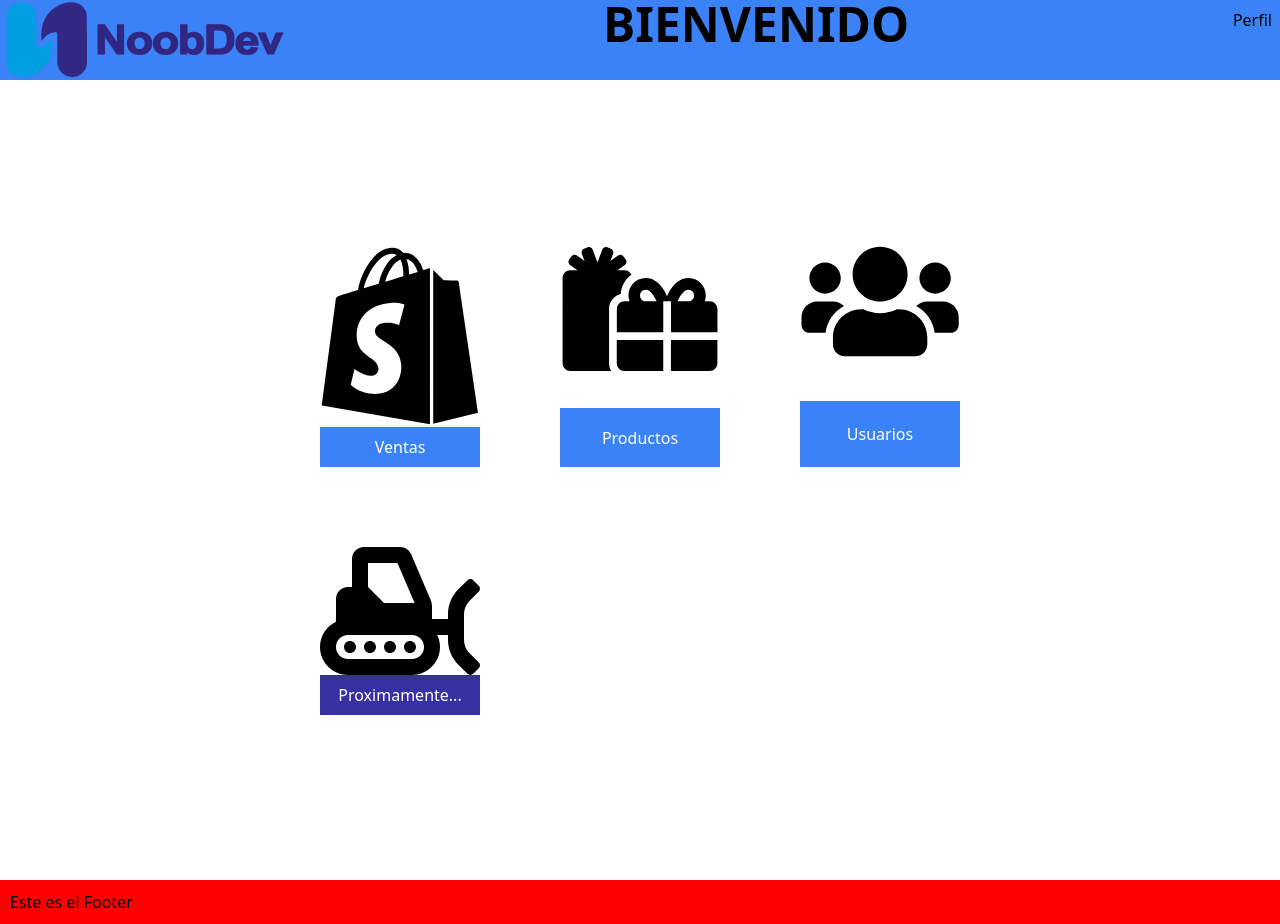
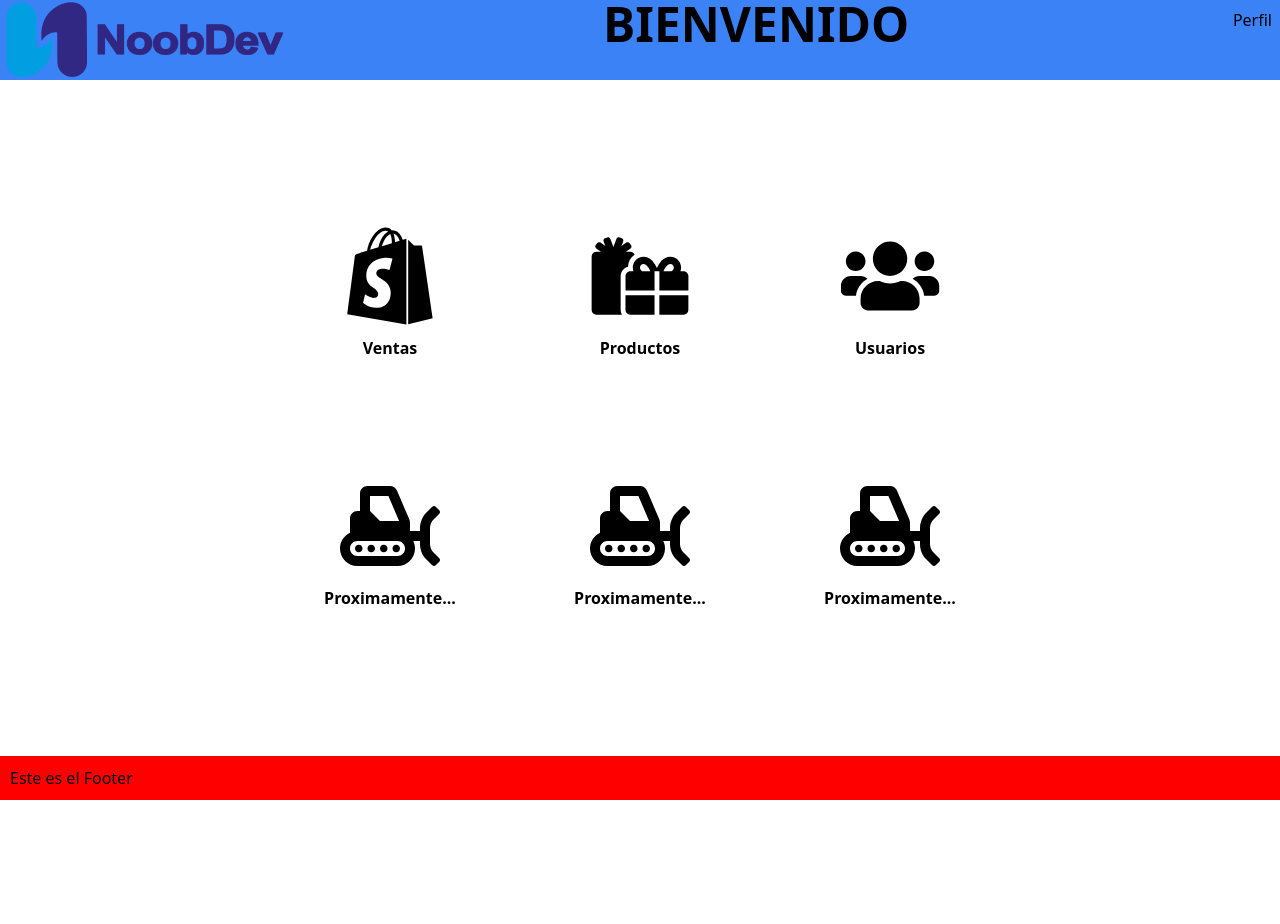
Before and after one commit to NoobDev-INC/ProyectoGestionVentas, a React (Create React App) app: page /menu in a window 1280 px wide. After the commit the page ends 800 px from the top, so only its background shows below. Built offline with nearby package versions, Linux system fonts and the light colour scheme.

Commit message:
Mejora de menú, creación de rutas internas en el menú y creación de Navbar interno

```diff
--- a/package.json
+++ b/package.json
@@ -11,6 +11,7 @@
     "react-dom": "^17.0.2",
     "react-router-dom": "^5.3.0",
     "react-scripts": "4.0.3",
+    "react-toastify": "^8.0.3",
     "web-vitals": "^1.0.1"
   },
   "scripts": {
--- a/src/App.jsx
+++ b/src/App.jsx
@@ -4,7 +4,7 @@ import Ventas from 'pages/Ventas';
 import Login from 'pages/login';
 import Menu from 'pages/menu';
 import PrivateLayout from 'layouts/PrivateLayout';
-
+import InternLayout from 'layouts/InternLayout';
 import{
   BrowserRouter as Router,
   Switch,
@@ -14,12 +14,13 @@ import{
 import 'styles/styles.css';
 
 
+
 function App() {
   return (
     <div className="App">
       <Router>
         <Switch>
-          <Route path={['/Index']}>
+          <Route path={['/index']}>
             <Layout>
               <Switch>
                 <Route path='/Index'>
@@ -28,17 +29,23 @@ function App() {
               </Switch>
             </Layout>
           </Route>
-          <Route path={['/menu','/Ventas']}>
+          <Route path={['/menu']}>
             <PrivateLayout>
               <Switch>
                 <Route path="/menu">
                   <Menu/>
                 </Route>
-                <Route path="/Ventas">
+              </Switch>
+            </PrivateLayout>
+          </Route>
+          <Route path={['/ventas']}>
+            <InternLayout>
+              <Switch>
+                <Route path="/ventas">
                   <Ventas/>
                 </Route>
               </Switch>
-            </PrivateLayout>
+            </InternLayout>
           </Route>
         </Switch>
       </Router>
--- /dev/null
+++ b/src/components/InternNavbar.jsx
@@ -0,0 +1,16 @@
+import React from 'react'
+import LogoHome from 'media/Home.svg'
+import { Link } from 'react-router-dom'
+const InternNavbar = () => {
+    return (
+        <div>
+            <Link to= "/menu">
+                <ul className="Navbar flex bg-blue-500  justify-between">
+                    <img className='h-16 w-50' src={LogoHome} alt='Home' />
+                    <li className="m-2">Perfil</li>
+                </ul>
+            </Link>
+        </div>
+    )
+}
+export default InternNavbar
--- /dev/null
+++ b/src/layouts/InternLayout.jsx
@@ -0,0 +1,16 @@
+import InternNavbar from 'components/InternNavbar';
+import Footer from 'components/Footer';
+import React from 'react';
+import 'styles/styles.css';
+
+const InternLayout = ({children}) => {
+    return (
+        <div className = 'mainContainer'>
+            <InternNavbar/>
+            <main>{children}</main>
+            <Footer/>
+        </div>
+    )
+}
+
+export default InternLayout
--- a/src/pages/menu.jsx
+++ b/src/pages/menu.jsx
@@ -1,33 +1,47 @@
 import React from 'react'
-import LogoV from 'media/Venta.svg'
-import LogoP from 'media/Producto.svg'
-import LogoU from 'media/Usuarios.svg'
-import LogoB from 'media/Build.svg'
+import { ReactComponent as LogoV } from 'media/Venta.svg'
+import { ReactComponent as LogoP } from 'media/Producto.svg'
+import { ReactComponent as LogoU } from 'media/Usuarios.svg'
+import { ReactComponent as LogoB } from 'media/Build.svg'
+import { Link } from 'react-router-dom'
+import '../styles/styles.css'
 
 const menu = () => {
     return (
-        <div>
-            <ul className="flex h-screen justify-center">
-                <div className="grid grid-cols-3 gap-20 place-content-center ">
-                    <section className="grid  hover:bg-indigo-400 cursor-pointer">
-                        <img src={LogoV} alt="Venta" />
-                        <button className="border-double text-white bg-blue-500 h-10">Ventas</button>
+        <ul className="menu">
+            <div className="menu-container">
+                <div className="items-file">
+                    <Link to= "/Ventas">
+                        <section className="container-item">
+                            <LogoV />
+                            <p className="item-button">Ventas</p>
+                        </section>
+                    </Link>
+                    <section className="container-item">
+                        <LogoP />
+                        <p className="item-button">Productos</p>
                     </section>
-                    <section className="grid  hover:bg-indigo-400 cursor-pointer">
-                        <img src={LogoP} alt="Producto" />
-                        <button className="border-double text-white bg-blue-500 ">Productos</button>
-                    </section>
-                    <section className="grid  hover:bg-indigo-400 cursor-pointer">
-                        <img src={LogoU} alt="Usuarios" />
-                        <button className="border-double text-white bg-blue-500 ">Usuarios</button>
-                    </section>
-                    <section className="grid  hover:bg-indigo-400 cursor-pointer">
-                        <img src={LogoB} alt="Proximamente" />
-                        <button className="border-double text-white bg-indigo-800  w-40 h-10 ">Proximamente...</button>
+                    <section className="container-item">
+                        <LogoU />
+                        <p className="item-button">Usuarios</p>
                     </section>
                 </div>
-            </ul>
-        </div>
+                <div className="items-file">
+                    <section className="container-item">
+                        <LogoB />
+                        <p className="item-button">Proximamente...</p>
+                    </section>
+                    <section className="container-item">
+                        <LogoB />
+                        <p className="item-button">Proximamente...</p>
+                    </section>
+                    <section className="container-item">
+                        <LogoB />
+                        <p className="item-button">Proximamente...</p>
+                    </section>
+                </div>
+            </div>
+        </ul >
     )
 }
 
--- a/src/styles/styles.css
+++ b/src/styles/styles.css
@@ -1,17 +1,73 @@
 @tailwind base;
 @tailwind components;
 @tailwind utilities;
-.mainContainer{
+.mainContainer {
     display: flex;
     flex-direction: column;
     height: 100vh;
 }
 
-.mainContainer > main{
+.mainContainer>main {
     height: 100%;
 }
 
-.mainContainer > footer{
+.mainContainer>footer {
     background-color: red;
     padding: 10px;
 }
+
+.menu {
+    width: 100%;
+    height: 100%;
+    display: flex;
+    align-items: center;
+    justify-content: center;
+}
+
+.menu-container {
+    width: 100%;
+    display: flex;
+    flex-direction: column;
+    justify-content: space-around;
+    align-items: center;
+}
+
+.items-file {
+    display: flex;
+    flex: 1;
+    width: 100%;
+    justify-content: center;
+    align-items: center;
+}
+
+.container-item {
+    min-width: 250px;
+    height: 250px;
+    display: flex;
+    align-items: center;
+    justify-content: center;
+    flex-direction: column;
+}
+
+.container-item svg {
+    width: 100px;
+    height: 100px;
+}
+
+.container-item:hover svg {
+    cursor: pointer;
+    fill: aqua;
+    color:aqua;
+    width: 110px;
+    height: 110px;
+}
+
+.image-item {
+    width: 100px;
+    height: 100px;
+}
+
+.container-item p {
+    padding-top: 10px;
+    font-weight: 700;
+}
```
Also changed, not shown: src/media/Home.svg (added), 1 other file (tests, documents, lock files or other folders).
